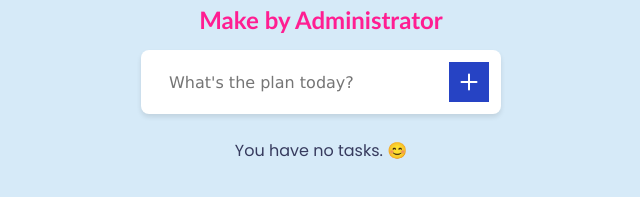
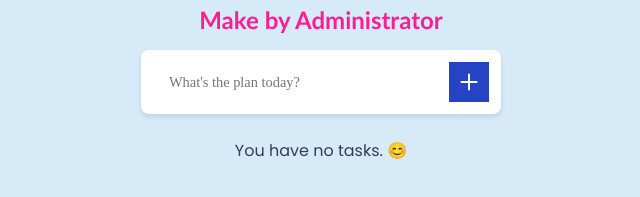
Before and after one commit to administrator91/ToDo-list, a plain HTML site: page index.html in a window 1280 px wide. Shown: the part 195-392 px from the top of the page, 319-959 px from the left. Drawn offline with Linux system fonts and the light colour scheme.

Commit message:
Update font-family on style.css

```diff
--- a/style.css
+++ b/style.css
@@ -57,10 +57,10 @@ h2 {
 .todo-form input {
   flex: 1;
   padding: 8px 16px;
-  font-size: 1.0rem;
+  font-size: 0.9rem;
   border: none;
   outline: none;
-  font-family:Verdana, Geneva, Tahoma, sans-serif;
+  font-family:'Times New Roman', Times, serif;
 }
 
 .todo-form button {
```
